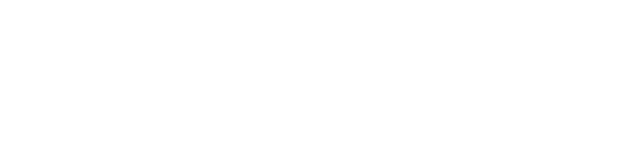
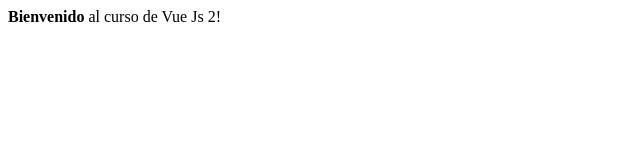
Before and after one commit to mundix/vuejs2udemy, a plain HTML site: page index.html in a window 1280 px wide. Shown: the whole page, without its empty margins (0-640 px from the left). Drawn offline with nearby package versions, Linux system fonts and the light colour scheme.

Commit message:
Directivas v-bind and v-html and v-text :src ...

```diff
--- a/index.html
+++ b/index.html
@@ -9,6 +9,19 @@
 </head>
 <body>
     <div id="vm">
+        <!-- <img v-bind:src="imagen"> -->
+        <!-- Forma corta de usar esta directiva -->
+        <!-- <img :src="imagen" alt=""> -->
+
+        <!-- <div v-text="text"></div> -->
+        <!-- Es lo mismoq que esto -->
+        <!-- <div>
+            {{text}}
+        </div>  -->
+        <!-- Si quiero que l texto aparesca en negrita   -->
+         <div v-html="text">
+            {{text}}
+        </div>
 
     </div>
     <script src="js/app.js"></script>
--- a/js/app.js
+++ b/js/app.js
@@ -1,7 +1,8 @@
 const app = new Vue ({
     el:"#vm",
     data:{
-
+    //    imagen: 'https://m.media-amazon.com/images/M/MV5BNGM5MTEyZDItZWNhOS00NzNkLTgwZTAtNWIzY2IzZmExOWMxXkEyXkFqcGdeQXVyNTA4NzY1MzY@._V1_.jpg'
+        text: "<strong>Bienvenido</strong> al curso de Vue Js 2!"
     },
 
 });
```
